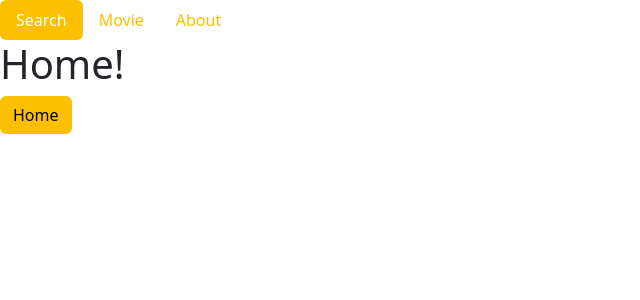
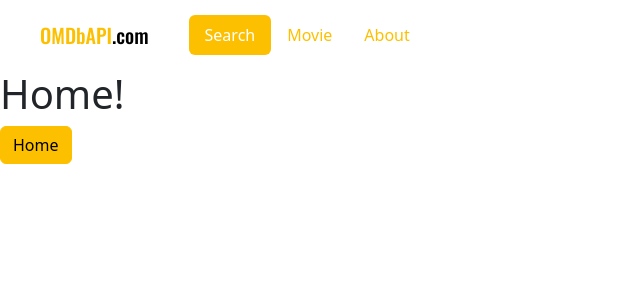
Before and after one commit to GilTae-Na/vue3-movie-app, a Vue app: page /movie in a window 1280 px wide. Shown: the top 300 px of the page, without its empty margins (0-640 px from the left). Built offline with nearby package versions, Linux system fonts and the light colour scheme.

Commit message:
Header - Logo 및 Google Fonts

```diff
--- a/index.html
+++ b/index.html
@@ -1,13 +1,27 @@
 <!DOCTYPE html>
 <html lang="ko">
+
 <head>
   <meta charset="UTF-8">
   <meta http-equiv="X-UA-Compatible" content="IE=edge">
   <meta name="viewport" content="width=device-width, initial-scale=1.0">
   <title>Webpack project!</title>
   <link rel="stylesheet" href="https://cdn.jsdelivr.net/npm/reset-css@5.0.1/reset.min.css">
+  <link rel="preconnect" href="https://fonts.googleapis.com">
+  <link rel="preconnect" href="https://fonts.gstatic.com" crossorigin>
+  <link href="https://fonts.googleapis.com/css2?family=Oswald:wght@500&family=Roboto:wght@400;700&display=swap"
+    rel="stylesheet">
+  <style>
+    body {
+      line-height: 1.4;
+      font-family: "Roboto", sans-serif;
+    }
+  </style>
+
 </head>
+
 <body>
   <div id="app"></div>
 </body>
+
 </html>
--- a/src/components/Header.vue
+++ b/src/components/Header.vue
@@ -1,5 +1,6 @@
 <template>
     <header>
+        <Logo/>
         <div class="nav nav-pills">
             <div
                 v-for="nav in navigations"
@@ -17,11 +18,16 @@
 </template>
 
 <script>
+import Logo from './Logo.vue';
+
 
 export default{
+    components: {
+        Logo
+    },
     data() {
         return {
-            navigations:[
+            navigations: [
                 {
                     name: 'Search',
                     href: '/'
@@ -35,7 +41,19 @@
                     href: '/about'
                 }
             ]
-        }
+        };
     }
 }
 </script>
+
+<style lang="scss" scoped>
+header {
+  height: 70px;
+  padding: 0 40px;
+  display: flex;
+  align-items: center;
+  .logo {
+    margin-right: 40px;
+  }
+}
+ </style>
--- /dev/null
+++ b/src/components/Logo.vue
@@ -0,0 +1,20 @@
+<template>
+	<RouterLink to="/" class="logo"> <span>OMDbAPI</span>.com </RouterLink>
+</template>
+
+<style lang="scss" scoped>
+@import "~/scss/main";
+
+.logo {
+	font-family: "Oswald", sans-serif;
+	font-size: 20px;
+	color: $black;
+	text-decoration: none;
+	&:hover {
+		color: $black;
+	}
+	span {
+		color: $primary;
+	}
+}
+</style>
```
